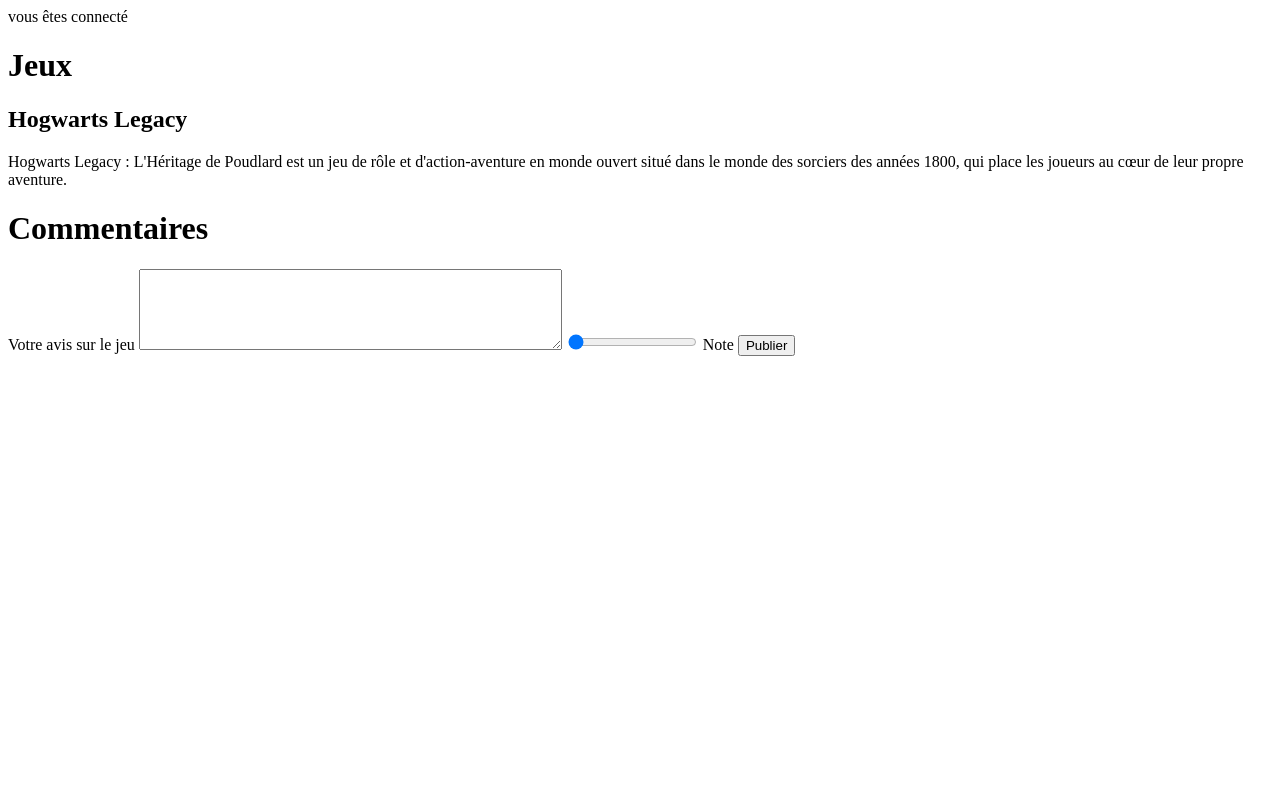
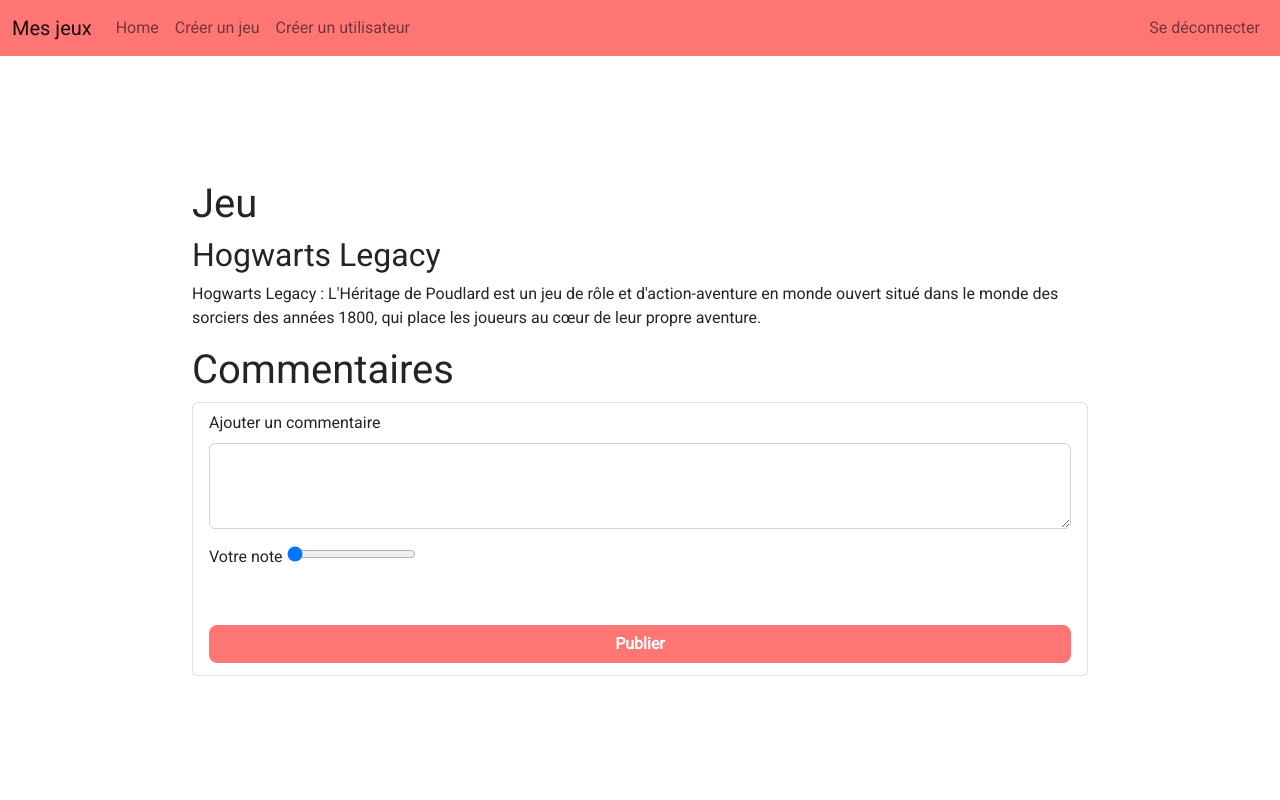
Before and after one commit to Christelletwenty/php_project, a PHP site: page /game.php?GAME_ID=2 in a window 1280 px wide. Run offline with PHP 8.4, Linux system fonts and the light colour scheme; the visitor is signed in with stand-in values (Sample User, id 1); data comes from the database, SQL or seed files in the repository.

Commit message:
Add style + getUserById

```diff
--- /dev/null
+++ b/assets/styles.css
@@ -0,0 +1,89 @@
+html, body {
+    font-family: 'Roboto', sans-serif;
+    height: 100%;
+    margin: 0;
+    padding: 0;
+    width: 100%;
+}
+
+body {
+    display: flex;
+    flex-direction: column;
+    overflow: hidden;
+}
+
+.navbar.navbar-expand-lg.bg-body-tertiary {
+    background-color: #ff7675;
+    flex: 0 0 auto;
+}
+
+.navbar .space {
+    flex: 1 1 auto;
+}
+
+section {
+    display: flex;
+    height: 100%;
+    width: 100%;
+    background: #ff7675;
+}
+
+aside {
+    flex: 0 0 25%;
+    position: relative;
+    z-index: 10;
+    padding: 2rem;
+}
+
+aside img {
+    width: 300px;
+    position: absolute;
+    right: -150px;
+    bottom: 5rem;
+}
+
+article {
+    background: #FFF;
+    border-radius: 20px 0 0 20px;
+    flex: 1 1 auto;
+    display: flex;
+    justify-content: center;
+    align-items: center;
+    padding: 1rem 15%;
+    overflow: auto;
+}
+
+article div {
+    width: 100%;
+}
+
+article div button {
+    margin-top: 2rem;
+    width: 100%;
+}
+
+.title {
+    margin-top: 5rem;
+    color: #FFF;
+    width: 100%;
+}
+
+.title span {
+    font-size: 2rem;
+    line-height: normal;
+}
+
+.btn-primary {
+    --bs-btn-font-weight: 600;
+    --bs-btn-color: #FFF;
+    --bs-btn-bg: #ff7675;
+    --bs-btn-border-color: #ff7675;
+    --bs-btn-border-radius: .5rem;
+    --bs-btn-hover-color: #FFF;
+    --bs-btn-hover-bg: #d63031;
+    --bs-btn-hover-border-color: #d63031;
+    --bs-btn-focus-shadow-rgb: #d63031
+    --bs-btn-active-color: #d63031;
+    --bs-btn-active-bg: #d63031;
+    --bs-btn-active-border-color: #d63031;
+}
--- a/controllers/UserController.php
+++ b/controllers/UserController.php
@@ -34,6 +34,29 @@ class UserController{
         //reoturnera le User qu'on a demandé ou false si rien n'est retourné par la db.
     }
 
+    /**
+     * Récupère un utilisateur dans la DB via son ID
+     *
+     * @param string $id l'id a chercher en DB
+     * @return User | false le user troucé sinon false
+     */
+    public function getUserById(int $id){
+        //Création d'une requête pour sélectionner tous les champs de la table user là ou le login = à la chaine de caractère login qu'on lui passe.
+        $getUserRequest = 'SELECT * FROM user WHERE id = :id';
+
+        //Préparation de la requête
+        $getUserStatment = $this->db->prepare($getUserRequest);
+        $getUserStatment->setFetchMode(PDO::FETCH_CLASS, 'User');
+
+        //Envoit une requête à la base de donnée en prenant en paramètre un tableau associatif de valeurs nécessaire à la requête (:login)
+        $getUserStatment->execute([
+            'id' => $id
+        ]);
+
+        return $getUserStatment->fetch();
+        //reoturnera le User qu'on a demandé ou false si rien n'est retourné par la db.
+    }
+
     public function getUsers(){
         return;
     }
--- a/game.php
+++ b/game.php
@@ -2,14 +2,14 @@
     // import class
     require_once 'models/Game.php';
     require_once 'models/Comment.php';
+    require_once 'models/User.php';
     require_once 'controllers/GameController.php';
     require_once 'controllers/CommentController.php';
+    require_once 'controllers/UserController.php';
     /// import du common
     include('common.php');
 
-    if(isset($_SESSION['login'])){
-        echo "vous êtes connecté";
-    }else{
+    if(!isset($_SESSION['login'])){
         header("Location: login.php");
         die();
     }
@@ -60,29 +60,59 @@
     <meta charset="UTF-8">
     <meta http-equiv="X-UA-Compatible" content="IE=edge">
     <meta name="viewport" content="width=device-width, initial-scale=1.0">
-    <title>Game</title>
+    <title><?php echo $game->getName(); ?></title>
+    <link href='http://fonts.googleapis.com/css?family=Roboto' rel='stylesheet' type='text/css'>
+    <link rel="stylesheet" href="https://cdn.jsdelivr.net/npm/bootstrap@5.2.3/dist/css/bootstrap.min.css">
+    <link rel="stylesheet" href="./assets/styles.css">
 </head>
 <body>
+    <?php include 'menu.php'; ?>
+
+    <article>
+        <div>
             <!-- Affichage du jeu dans les DI-->
-    <h1>Jeux</h1>
+            <h1>Jeu</h1>
             <h2><?php echo $game->getName(); ?></h2>
             <p> <?php echo $game->getDescription(); ?></p>
 
             <!--Affichage des commentaires-->
             <h1>Commentaires</h1>
+
+            <div class="list-group">
                 <?php foreach($comments as $comment){ ?>
-        <div>
-            <p> <?php echo $comment->getText(); ?></p>
-            <p> <?php echo $comment->getNote(); ?>/5</p>
+                    <span class="list-group-item list-group-item-action">
+                        <div class="d-flex w-100 justify-content-between">
+                        <h5 class="mb-1">
+                            <?php
+                                $userController = new UserController($db);
+                                $user = $userController->getUserById($comment->getUserId());
+
+                                if ($user != false) {
+                                    echo $user->getLogin();
+                                }
+                            ?>
+                        </h5>
+                        <small><?php echo $comment->getNote(); ?>/5</small>
                         </div>
+                        <p class="mb-1"><?php echo $comment->getText(); ?></p>
+                    </span>
                 <?php } ?>
 
-    <form method="POST" action="game.php?GAME_ID=<?php echo $game->getId(); ?>">
-        <label for="text" > Votre avis sur le jeu</label>
-        <textarea name="text" cols="50" rows="5"></textarea>
-        <input type="range" name="note" value="0" min="0" max="5">
-        <label for="volume">Note</label>
-        <button type="submit">Publier</button>
+                <span class="list-group-item list-group-item-action">
+                    <form  class="mb-1" method="POST" action="game.php?GAME_ID=<?php echo $game->getId(); ?>">
+                        <div class="mb-3">
+                            <label for="text" class="form-label">Ajouter un commentaire</label>
+                            <textarea class="form-control" name="text" id="text" rows="3"></textarea>
+                        </div>
+                        <div class="mb-3">
+                            <label for="note" class="form-label">Votre note</label>
+                            <input type="range" name="note" value="0" min="0" max="5" id="note">
+                        </div>
+                        <button type="submit" class="btn btn-primary">Publier</button>
                     </form>
+                </span>
+            </div>
+        </div>
+    </article>
 </body>
 </html>
--- /dev/null
+++ b/menu.php
@@ -0,0 +1,27 @@
+<nav class="navbar navbar-expand-lg bg-body-tertiary">
+    <div class="container-fluid">
+        <a class="navbar-brand" href="index.php">Mes jeux</a>
+        <button class="navbar-toggler" type="button" data-bs-toggle="collapse" data-bs-target="#navbarNav" aria-controls="navbarNav" aria-expanded="false" aria-label="Toggle navigation">
+            <span class="navbar-toggler-icon"></span>
+        </button>
+        <div class="collapse navbar-collapse" id="navbarNav">
+            <ul class="navbar-nav">
+                <li class="nav-item">
+                    <a class="nav-link" href="index.php">Home</a>
+                </li>
+                <li class="nav-item">
+                    <a class="nav-link" href="create_games.php">Créer un jeu</a>
+                </li>
+                <li class="nav-item">
+                    <a class="nav-link" href="create_user.php">Créer un utilisateur</a>
+                </li>
+            </ul>
+            <div class="space"></div>
+            <ul class="navbar-nav d-flex">
+                <li class="nav-item">
+                    <a class="nav-link" href="disconnect.php">Se déconnecter</a>
+                </li>
+            </ul>
+        </div>
+    </div>
+</nav>
--- a/sql/init.sql
+++ b/sql/init.sql
@@ -113,7 +113,7 @@ CREATE TABLE IF NOT EXISTS `comment` (
 
 INSERT INTO `comment` (`id`, `gameId`, `userId`, `note`, `text`) VALUES
 (1, 1, 9, 5, 'Super expérience'),
-(2, 1, 9, 2, "Je suis content d'avoir testé ce jeu"),
+(2, 1, 10, 2, "Je suis content d'avoir testé ce jeu"),
 (3, 1, 9, 5, 'ce jeux était incroyable, longue durée de vie');
 COMMIT;
 
```
Also changed, not shown: create_games.php (+24 -10 lines), create_user.php (+23 -8 lines), index.php (+13 -37 lines), login.php (+26 -7 lines), assets/mario.png (added). Lines whose indentation alone changed are shown as unchanged.
